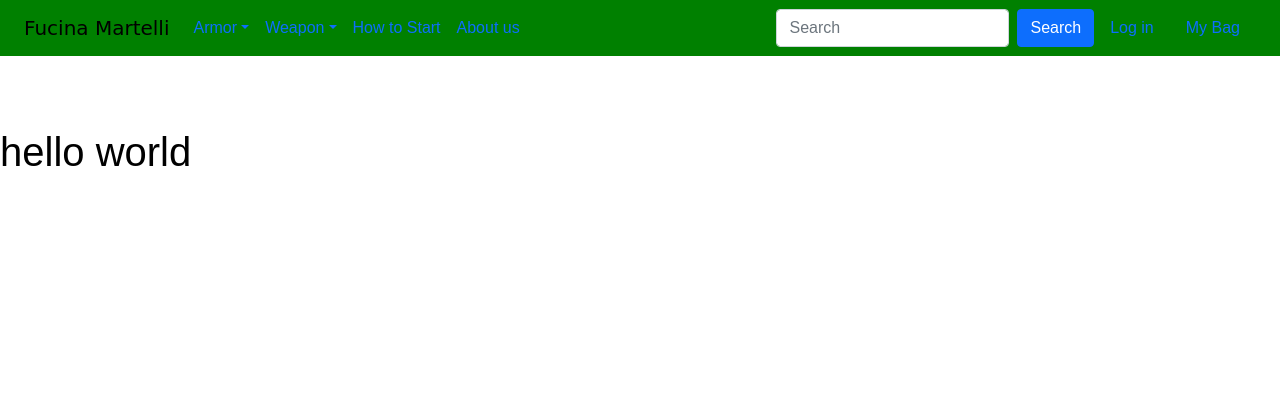
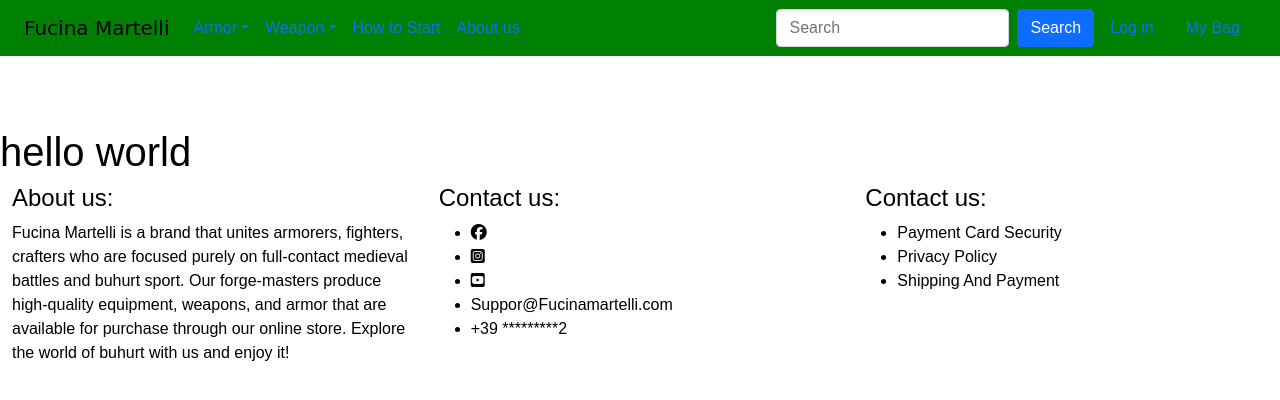
Before and after one commit to Code-Institute-Submissions/latorreandrea-fucina_martelli_MayResub, a Django app: page / in a window 1280 px wide. Shown: the top 400 px of the page. Run offline with Django 3.2, Linux system fonts and the light colour scheme; some libraries are stand-ins or nearby versions; some web fonts are replaced.

Commit message:
added footer

```diff
--- a/static/css/style.css
+++ b/static/css/style.css
@@ -15,7 +15,9 @@
     color: black;
 }
 
-a {
+a,
+li>a,
+span>a {
     text-decoration: none;
     color: black;
 }
--- a/templates/base.html
+++ b/templates/base.html
@@ -118,17 +118,54 @@
     {% if messages %}
     <div class="message-container"></div>
     {% endif %}
-
-
     {% endblock %}
 
     {% block content %}
     {% endblock %}
 
+
+    <div class="container-fluid">
+        <div class="row">
+            <div class="col">
+                <h4>
+                    About us:
+                </h4>
+                <p>
+                    Fucina Martelli is a brand that unites armorers, fighters, crafters who are focused purely on
+                    full-contact medieval battles and buhurt sport.
+                    Our forge-masters produce high-quality equipment, weapons, and armor that are available for purchase
+                    through our online store.
+                    Explore the world of buhurt with us and enjoy it!
+                </p>
+            </div>
+            <div class="col">
+                <h4>
+                    Contact us:
+                </h4>
+                <ul>
+                    <li><a href=""><i class="fab fa-facebook"></i></a></li>
+                    <li><a href=""><i class="fab fa-instagram-square"></i></a></li>
+                    <li><a href=""><i class="fab fa-youtube-square"></i></a></li>
+                    <li>Suppor@Fucinamartelli.com</li>
+                    <li>+39 *********2</li>
+                </ul>
+            </div>
+            <div class="col">
+                <h4>
+                    Contact us:
+                </h4>
+                <ul>
+                    <li><a href="">Payment Card Security</a></li>
+                    <li><a href="">Privacy Policy</a></li>
+                    <li><a href="">Shipping And Payment</a></li>
+                </ul>
+            </div>
+        </div>
+    </div>
+
+
     {% block postloadjs %}
     {% endblock %}
-
-
 </body>
 
 </html>
```
